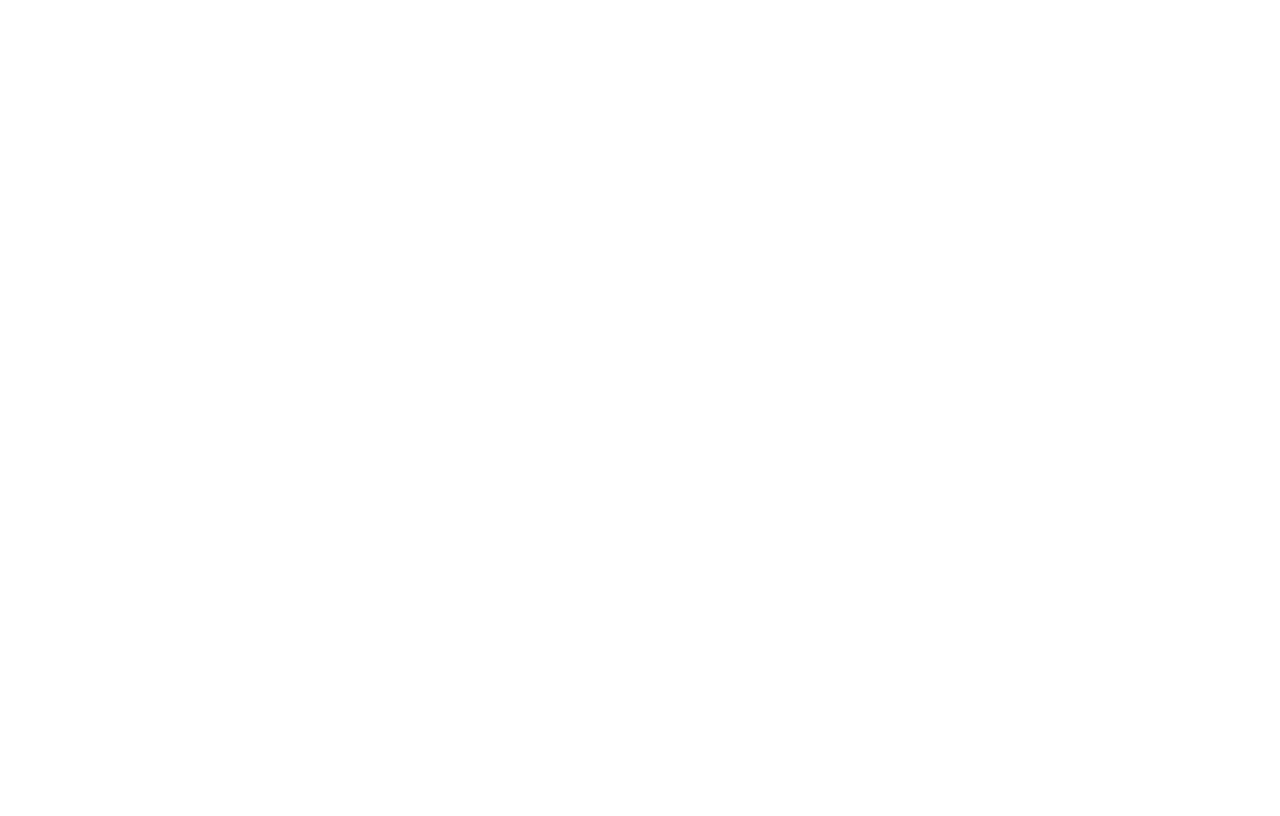
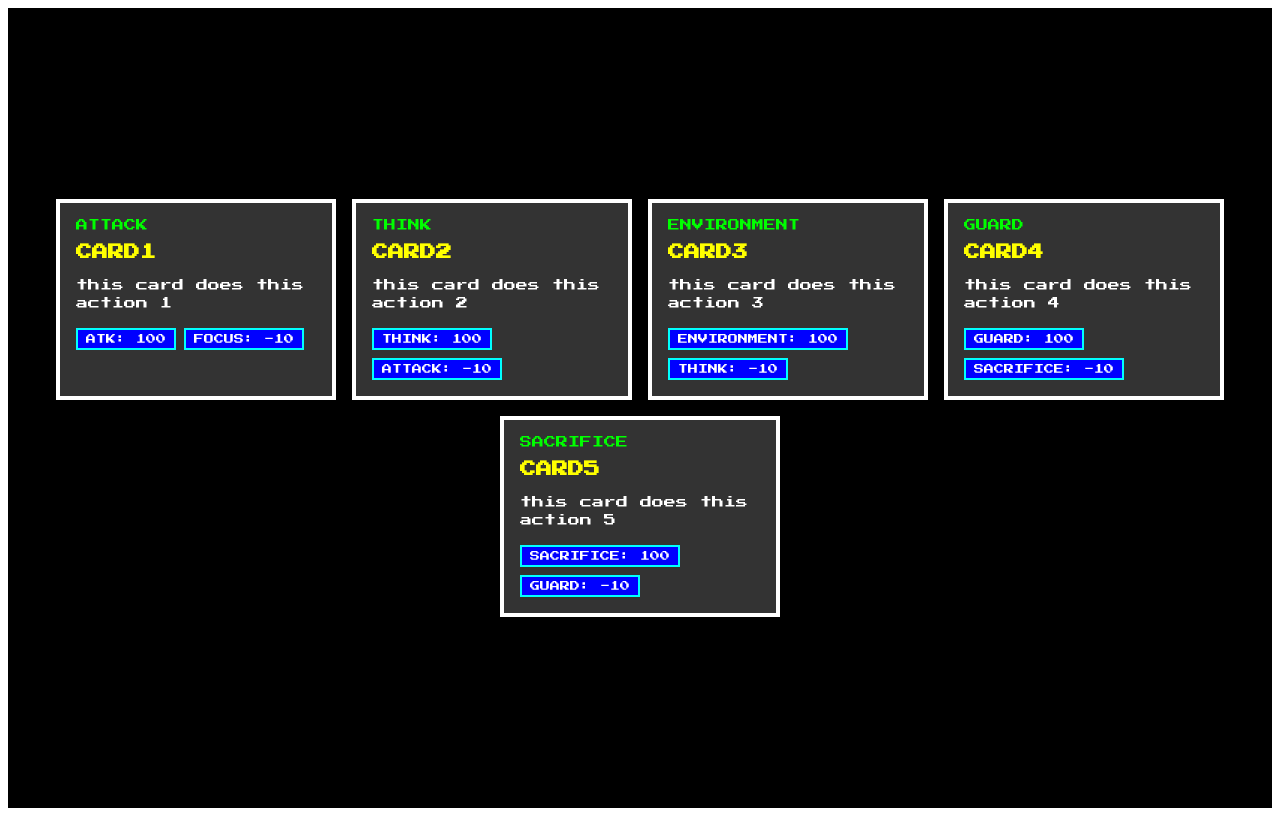
Before and after one commit to TeasUp/Pek, a React (Create React App) app in the folder game/: page / in a window 1280 px wide. Built offline with nearby package versions, Linux system fonts and the light colour scheme.

Commit message:
Made the first "idea" of how the cards should look like

```diff
--- a/game/src/Pages/BattlePage/BattlePage.css
+++ b/game/src/Pages/BattlePage/BattlePage.css
@@ -0,0 +1,74 @@
+@import url("https://fonts.googleapis.com/css2?family=Press+Start+2P&display=swap");
+
+.battle-page {
+    background-color: #000;
+    min-height: 100vh;
+    display: flex;
+    justify-content: center;
+    align-items: center;
+    font-family: "Press Start 2P", cursive;
+    image-rendering: pixelated;
+}
+
+.cards {
+    display: flex;
+    flex-wrap: wrap;
+    justify-content: center;
+    gap: 16px;
+    padding: 16px;
+}
+
+.card {
+    background-color: #333;
+    border: 4px solid #fff;
+    width: 240px;
+    padding: 16px;
+    image-rendering: pixelated;
+    transition: transform .3s, border-color 0.1s, box-shadow 0.1s;
+}
+
+.card:hover {
+    transform: scale(1.05);
+    border-color: #ff0;
+    cursor: pointer;
+}
+
+.card:active {
+    transform: scale(0.95);
+    border-color: #f00;
+    box-shadow: inset 0 0 10px #f00;
+}
+
+.card-type {
+    font-size: 12px;
+    color: #0f0;
+    text-transform: uppercase;
+    margin-bottom: 8px;
+}
+
+.card-title {
+    font-size: 16px;
+    color: #ff0;
+    margin-bottom: 16px;
+}
+
+.card-description {
+    font-size: 12px;
+    color: #fff;
+    margin-bottom: 16px;
+    line-height: 1.5;
+}
+
+.card-details {
+    display: flex;
+    flex-wrap: wrap;
+    gap: 8px;
+}
+
+.detail {
+    background-color: #00f;
+    color: #fff;
+    font-size: 10px;
+    padding: 4px 8px;
+    border: 2px solid #0ff;
+}
--- a/game/src/Pages/BattlePage/BattlePage.jsx
+++ b/game/src/Pages/BattlePage/BattlePage.jsx
@@ -1,4 +1,5 @@
 import React from "react";
+import "./BattlePage.css";
 
 let exampleCards = [
     {
@@ -35,20 +36,28 @@
 
 export default function battlePage() {
     return (
-        <main>
+        <main className="battle-page">
             <section className="cards">
-                <ul>
-                    {
-                        exampleCards.forEach(card => {
-                            <li>
-                                    type: {card.type}
-                                    title: {card.title}
-                                    description: {card.description}
-                                    details: {card.details}
-                            </li>
-                        })
-                    }
-                </ul>
+                {exampleCards.map((card) => (
+                    <div key={card.title} className="card">
+                        <div className="card-type">
+                            {card.type.toUpperCase()}
+                        </div>
+                        <h2 className="card-title">
+                            {card.title.toUpperCase()}
+                        </h2>
+                        <p className="card-description">{card.description}</p>
+                        <div className="card-details">
+                            {Object.entries(card.details).map(
+                                ([key, value]) => (
+                                    <span key={key} className="detail">
+                                        {key.toUpperCase()}: {value}
+                                    </span>
+                                )
+                            )}
+                        </div>
+                    </div>
+                ))}
             </section>
         </main>
     );
```
